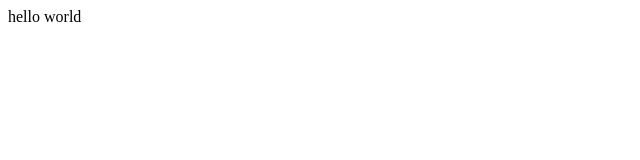
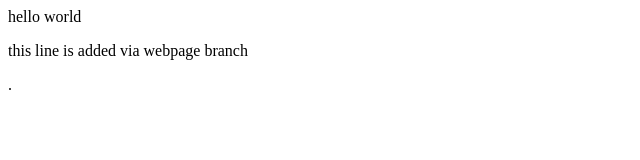
Before and after one commit to adilshaikh4064/gitTutorial, a plain HTML site: page index.html in a window 1280 px wide. Shown: the whole page, without its empty margins (0-640 px from the left). Drawn offline with Linux system fonts and the light colour scheme.

Commit message:
modified index.html from webpage

```diff
--- a/index.html
+++ b/index.html
@@ -1 +1,4 @@
 <p> hello world </p>
+
+
+<p>this line is added via webpage branch</p>.
```
